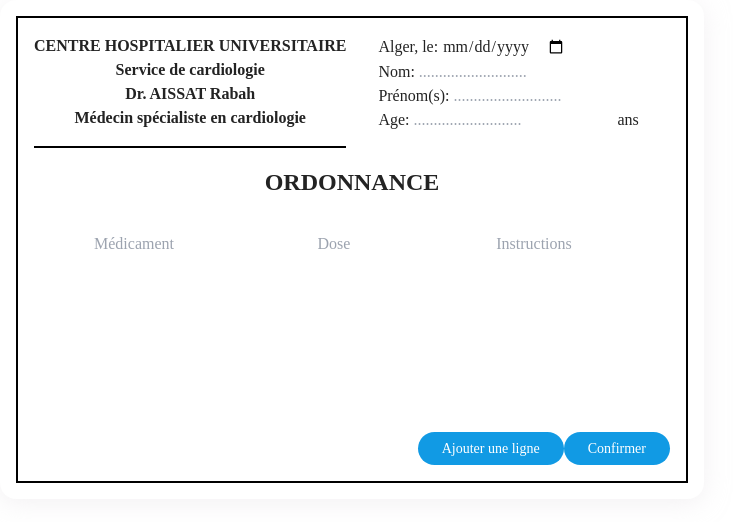
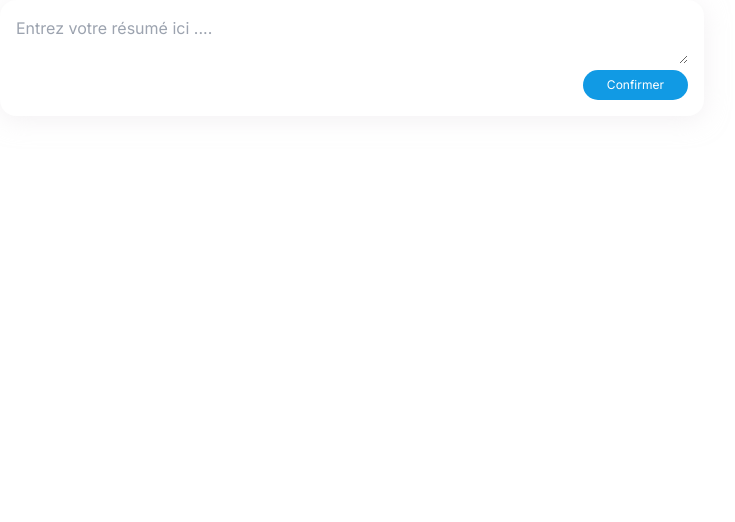
Before and after one commit to akaFatma/MedFlow, an Angular app in the folder frontend/: page /test in a window 1280 px wide. Shown: the top 522 px of the page, without its empty margins (0-735 px from the left). Built offline with nearby package versions, Linux system fonts and the light colour scheme.

Commit message:
fixed resume component

```diff
--- a/frontend/src/app/app.routes.ts
+++ b/frontend/src/app/app.routes.ts
@@ -6,6 +6,7 @@ import { MedecinLandingPageComponent } from './pages/medecin-landing-page/medeci
 import { ConsulterDPIPovPatientComponent } from './pages/consulter-dpipov-patient/consulter-dpipov-patient.component';
 import { OrdonnanceComponent } from './components/ordonnance/ordonnance.component';
 import { BilanComponent } from './components/bilan/bilan.component';
+import { ResumeComponent } from './components/resume/resume.component';
 
 
 
@@ -25,5 +26,5 @@ export const routes: Routes = [
   //    data: { roles: ['Médecin', 'Patient'] }
   //  },
   //  { path: '**', redirectTo: 'login', pathMatch: 'full' }
-  {path : 'test' , component : OrdonnanceComponent}
+  {path : 'test' , component : ResumeComponent}
  ];
--- a/frontend/src/app/components/resume/resume.component.html
+++ b/frontend/src/app/components/resume/resume.component.html
@@ -1 +1,6 @@
-<p>resume works!</p>
+<div class="resume-container">
+    <form action="">
+       <textarea name="" id="" placeholder="Entrez votre résumé ici ...."></textarea>
+       <div class=" but"><button type="submit">Confirmer </button></div>
+    </form>
+</div>
--- a/frontend/src/app/components/resume/resume.component.scss
+++ b/frontend/src/app/components/resume/resume.component.scss
@@ -0,0 +1,32 @@
+.resume-container {
+
+
+    width: 55%;
+    border-radius: 16px;
+    padding: 1rem;
+    box-shadow: 0px 4px 24px rgba(231, 228, 232, 0.5);
+
+
+
+}
+textarea{
+
+    width: 100%;
+    outline: none;
+}
+.but{
+    text-align: right;
+}
+button {
+    background-color: #119ae4;
+    color : white;
+     padding: 6px 24px;
+     border-radius: 9999px;
+     font-size: 12px;
+     border: none;
+     cursor: pointer;
+     transition: background-color 0.2s;
+}
+button:hover {
+    background-color:  #027CC0;
+  }
```
Also changed, not shown: frontend/src/app/components/bilan/bilan.component.html (indentation only), frontend/src/app/components/bilan/bilan.component.scss (indentation only), frontend/src/app/components/bilan/bilan.component.ts (line endings or trailing spaces).
